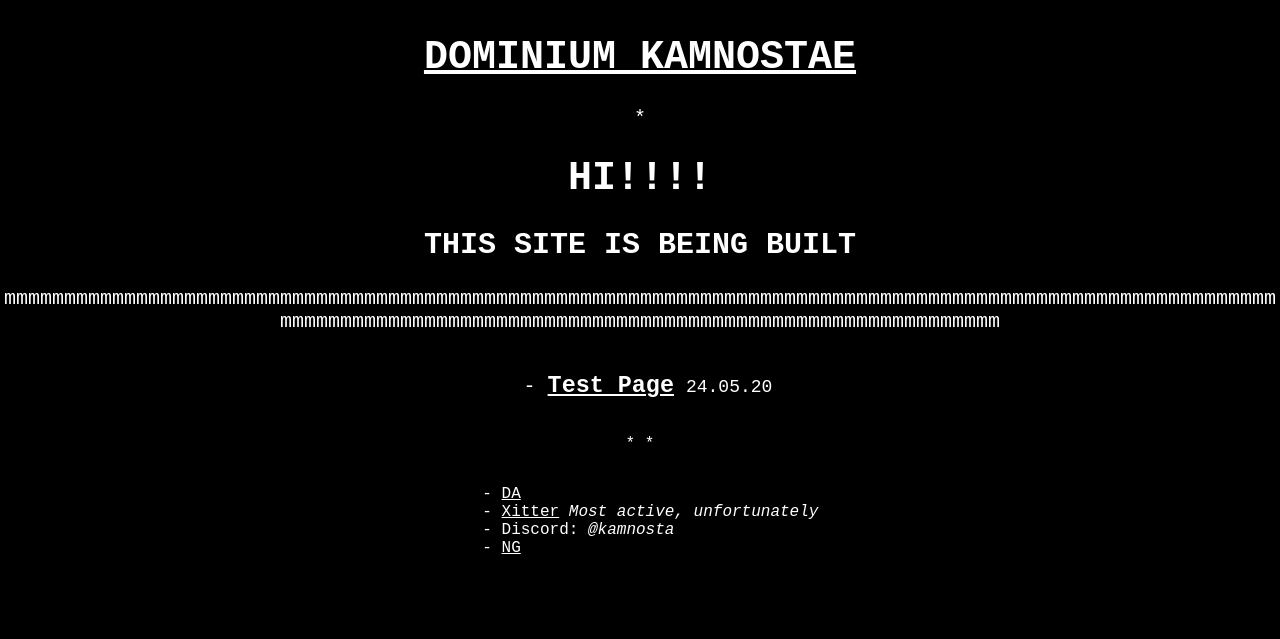
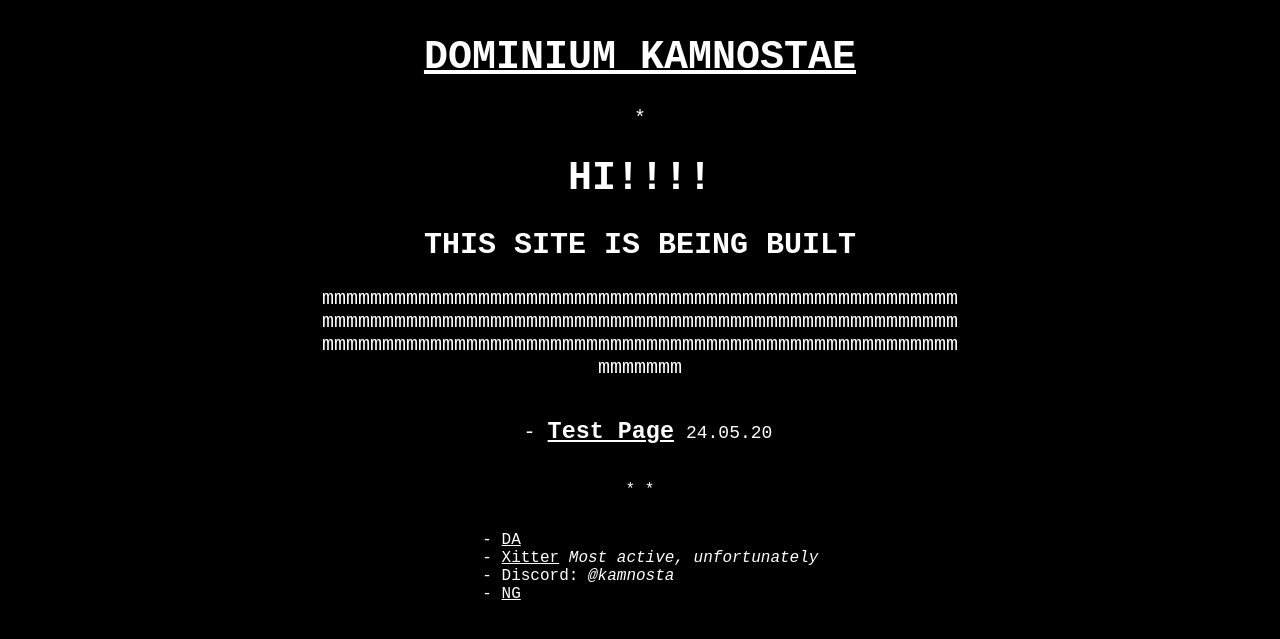
Before and after one commit to kamnosta/testproj, a Jekyll site: the page built from index.markdown, in a window 1280 px wide. Shown: the top 639 px of the page. Built offline with Jekyll 4.4.1, drawn with Linux system fonts in a browser that asks for light colours.

Commit message:
css: at media

```diff
--- a/_includes/head.html
+++ b/_includes/head.html
@@ -1,3 +1,4 @@
 <head>
 	<meta charset="utf-8">
+	<meta name="viewport" content="width=device-width, initial-scale=1">
 </head>
--- a/_layouts/base.html
+++ b/_layouts/base.html
@@ -30,8 +30,13 @@
 				font-family: "Courier New", Courier, sans-serif;
 
 				font-size: 125%;
-				max-width: 64em;
+
 				overflow-wrap: break-word;
+
+				max-width: 32em;
+				@media (min-width: 1440px) {
+					max-width: 64em;
+				}
 			}
 
 			a {
```
